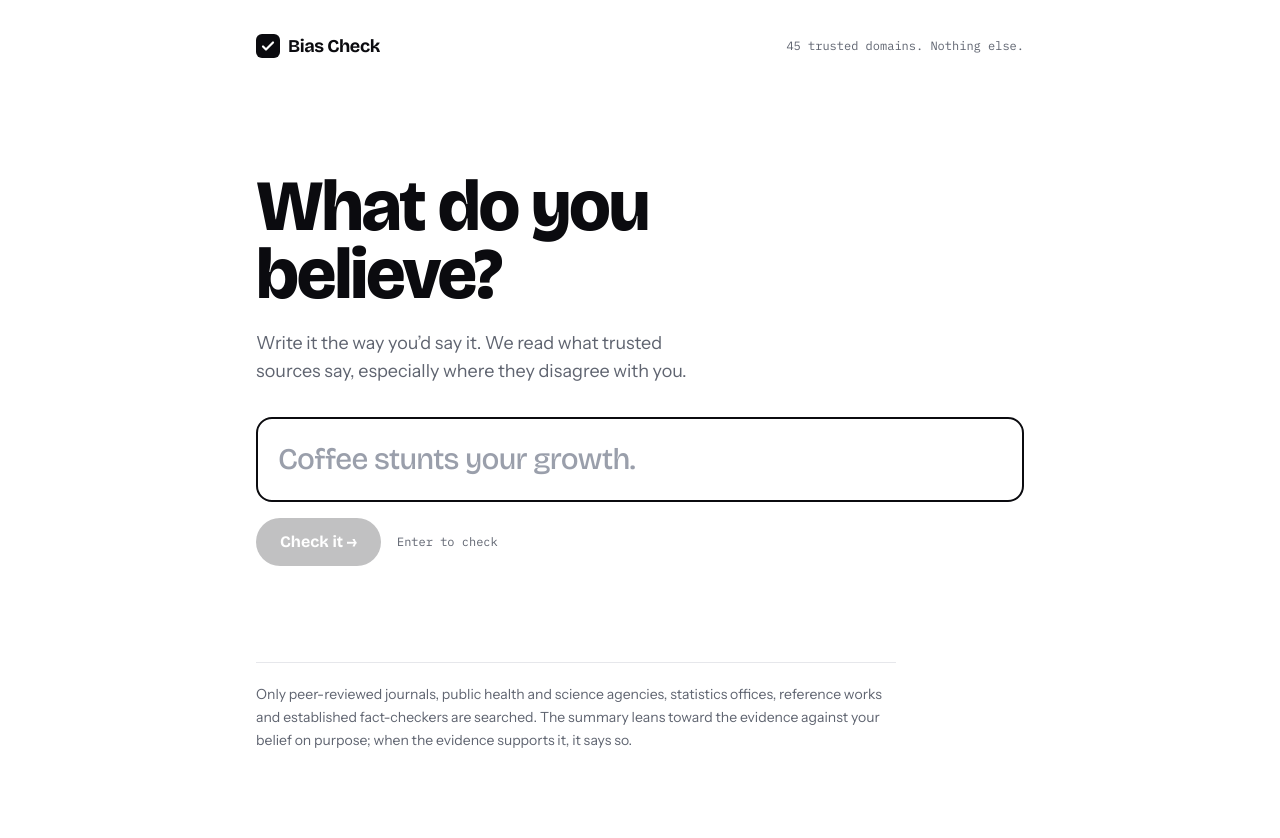
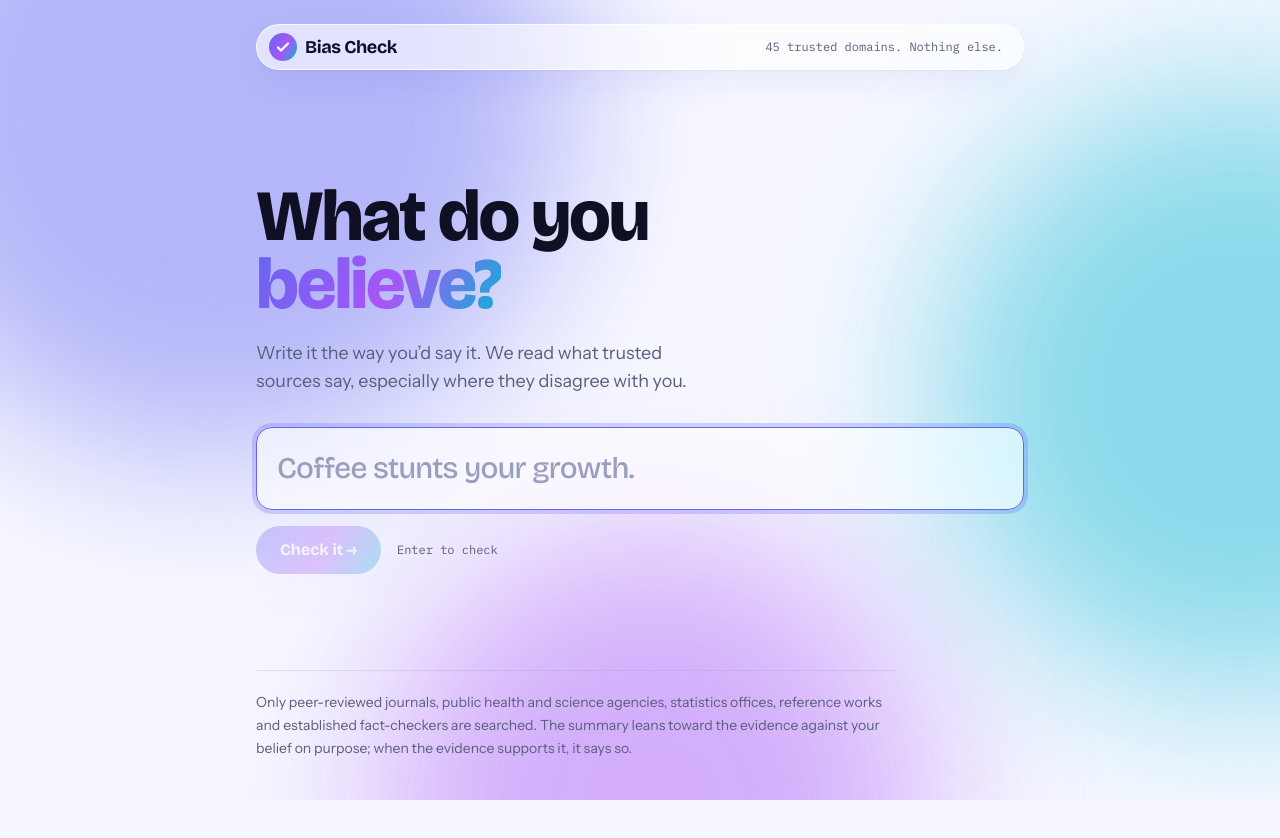
Before and after one commit to MarinaTkd/bias-check, a Next.js app in the folder bias-check/: page / in a window 1280 px wide. Shown: the top 838 px of the page. Built offline with nearby package versions, Linux system fonts and the light colour scheme.

Commit message:
feat: colourful aurora background, glass surfaces, brand gradient and verdict glow

```diff
--- a/bias-check/app/globals.css
+++ b/bias-check/app/globals.css
@@ -1,12 +1,23 @@
 @import "tailwindcss";
 
 :root {
-  --bg: #ffffff;
-  --fg: #0b0b0f;
-  --muted: #5f6470;
-  --faint: #9a9fab;
-  --line: #e6e7eb;
-  --field: #f3f4f6;
+  --bg: #f7f8ff;
+  --fg: #0f1023;
+  --muted: #5a5f7d;
+  --faint: #9a9fc0;
+  --line: rgba(99, 102, 241, 0.14);
+  --field: rgba(255, 255, 255, 0.55);
+
+  /* Brand gradient: indigo -> violet -> cyan. */
+  --brand-a: #6366f1;
+  --brand-b: #a855f7;
+  --brand-c: #06b6d4;
+  --brand: linear-gradient(120deg, var(--brand-a), var(--brand-b) 55%, var(--brand-c));
+
+  /* Background blobs default to the brand; a verdict recolours them. */
+  --blob-1: var(--brand-a);
+  --blob-2: var(--brand-c);
+  --blob-3: var(--brand-b);
 
   --v-false: #e5322d;
   --v-mostly-false: #f26a21;
@@ -15,9 +26,8 @@
   --v-true: #17a65b;
   --v-unverifiable: #6b7280;
 
-  /* Set on <main> when a verdict lands; the page tints toward it. */
-  --v: transparent;
-  --tint: color-mix(in srgb, var(--v) 7%, var(--bg));
+  /* Set on <main> when a verdict lands. */
+  --v: var(--brand-a);
 }
 
 @theme inline {
@@ -39,17 +49,87 @@ body {
 }
 
 :focus-visible {
-  outline: 3px solid var(--fg);
+  outline: 3px solid var(--brand-a);
   outline-offset: 3px;
 }
 textarea:focus-visible {
   outline: none;
 }
 
-/* The page reacts to the verdict. */
-.tinted {
-  background: linear-gradient(var(--tint), var(--bg) 70vh);
-  transition: background 600ms ease;
+/* Aurora background: three blurred blobs that drift slowly and take the verdict's colour. */
+.aurora {
+  position: fixed;
+  inset: 0;
+  z-index: -1;
+  overflow: hidden;
+  pointer-events: none;
+}
+.aurora::before,
+.aurora::after,
+.aurora > i {
+  content: "";
+  position: absolute;
+  border-radius: 50%;
+  filter: blur(80px);
+  opacity: 0.45;
+  transition: background 900ms ease;
+  animation: drift 18s ease-in-out infinite alternate;
+}
+.aurora::before {
+  width: 55vw;
+  height: 55vw;
+  top: -20vw;
+  left: -12vw;
+  background: var(--blob-1);
+}
+.aurora::after {
+  width: 45vw;
+  height: 45vw;
+  top: 10vh;
+  right: -15vw;
+  background: var(--blob-2);
+  animation-delay: -6s;
+}
+.aurora > i {
+  width: 40vw;
+  height: 40vw;
+  bottom: -18vw;
+  left: 25vw;
+  background: var(--blob-3);
+  animation-delay: -12s;
+}
+.verdict-page {
+  --blob-1: var(--v);
+  --blob-2: color-mix(in srgb, var(--v) 60%, var(--brand-c));
+  --blob-3: color-mix(in srgb, var(--v) 60%, var(--brand-b));
+}
+
+.glass {
+  background: rgba(255, 255, 255, 0.62);
+  backdrop-filter: blur(18px) saturate(1.4);
+  -webkit-backdrop-filter: blur(18px) saturate(1.4);
+  border: 1px solid rgba(255, 255, 255, 0.8);
+  box-shadow: 0 1px 2px rgba(15, 16, 35, 0.04), 0 12px 40px -12px rgba(79, 70, 229, 0.18);
+}
+
+.brand-text {
+  background: var(--brand);
+  -webkit-background-clip: text;
+  background-clip: text;
+  color: transparent;
+}
+.brand-bg {
+  background: var(--brand);
+}
+.brand-ring:focus-within {
+  box-shadow: 0 0 0 4px color-mix(in srgb, var(--brand-a) 25%, transparent);
+  border-color: var(--brand-a);
+}
+
+/* Verdict block: gradient of the verdict colour with a matching glow. */
+.verdict {
+  background: linear-gradient(135deg, var(--v), color-mix(in srgb, var(--v) 65%, var(--brand-b)));
+  box-shadow: 0 20px 60px -20px color-mix(in srgb, var(--v) 70%, transparent);
 }
 
 /* The claim, marked on the verdict block. Strike for false, underline for true,
@@ -87,7 +167,7 @@ textarea:focus-visible {
 }
 
 .shimmer {
-  background: linear-gradient(90deg, var(--field) 0%, #e9eaee 50%, var(--field) 100%);
+  background: linear-gradient(90deg, rgba(99, 102, 241, 0.1) 0%, rgba(168, 85, 247, 0.22) 50%, rgba(99, 102, 241, 0.1) 100%);
   background-size: 200% 100%;
   animation: shimmer 1.6s linear infinite;
 }
@@ -100,6 +180,11 @@ textarea:focus-visible {
   animation: dots 1.4s steps(4, end) infinite;
 }
 
+@keyframes drift {
+  to {
+    transform: translate(6vw, 4vh) scale(1.08);
+  }
+}
 @keyframes draw {
   to {
     background-size: 100% var(--thickness);
@@ -154,7 +239,10 @@ textarea:focus-visible {
   .shimmer {
     animation: none;
   }
-  .tinted {
+  .aurora::before,
+  .aurora::after,
+  .aurora > i {
+    animation: none;
     transition: none;
   }
   .ellipsis::after {
--- a/bias-check/app/page.tsx
+++ b/bias-check/app/page.tsx
@@ -67,13 +67,16 @@ export default function Page() {
 
   return (
     <main
-      className="tinted flex-1 px-5 pb-24 pt-8 sm:px-8"
+      className={`flex-1 px-5 pb-24 pt-6 sm:px-8 ${v ? "verdict-page" : ""}`}
       style={v ? ({ "--v": v.color } as React.CSSProperties) : undefined}
     >
+      <div className="aurora" aria-hidden>
+        <i />
+      </div>
       <div className="mx-auto w-full max-w-3xl">
-        <header className="flex items-center justify-between">
+        <header className="glass flex items-center justify-between rounded-full py-2 pl-3 pr-5">
           <Link href="/" className="flex items-center gap-2 font-display text-lg font-bold tracking-tight">
-            <span className="grid size-6 place-items-center rounded-md bg-fg text-bg" aria-hidden>
+            <span className="brand-bg grid size-7 place-items-center rounded-full text-white" aria-hidden>
               <svg width="14" height="14" viewBox="0 0 14 14" fill="none">
                 <path d="M2 7.5l3 3 7-7" stroke="currentColor" strokeWidth="2.2" strokeLinecap="round" strokeLinejoin="round" />
               </svg>
@@ -88,7 +91,7 @@ export default function Page() {
             <label htmlFor="claim" className="block font-display text-5xl font-extrabold leading-[0.95] tracking-[-0.03em] sm:text-7xl">
               What do you
               <br />
-              believe?
+              <span className="brand-text">believe?</span>
             </label>
             <p className="mt-5 max-w-md text-lg text-muted">
               Write it the way you&rsquo;d say it. We read what trusted sources say, especially where they disagree with you.
@@ -107,13 +110,13 @@ export default function Page() {
                   submit();
                 }
               }}
-              className="mt-8 block w-full resize-none rounded-2xl border-2 border-fg bg-bg p-5 font-display text-2xl font-medium leading-snug tracking-tight placeholder:text-faint sm:text-3xl [field-sizing:content]"
+              className="glass brand-ring mt-8 block w-full resize-none rounded-2xl p-5 font-display text-2xl font-medium leading-snug tracking-tight transition placeholder:text-faint focus:outline-none sm:text-3xl [field-sizing:content]"
             />
             <div className="mt-4 flex flex-wrap items-center gap-4">
               <button
                 type="submit"
                 disabled={!ready}
-                className="rounded-full bg-fg px-6 py-3 font-display text-base font-bold text-bg transition hover:scale-[1.02] disabled:opacity-25 disabled:hover:scale-100"
+                className="brand-bg rounded-full px-6 py-3 font-display text-base font-bold text-white shadow-[0_10px_30px_-10px_rgba(99,102,241,0.7)] transition hover:scale-[1.03] hover:shadow-[0_14px_36px_-10px_rgba(99,102,241,0.8)] disabled:opacity-30 disabled:shadow-none disabled:hover:scale-100"
               >
                 Check it &rarr;
               </button>
@@ -126,8 +129,7 @@ export default function Page() {
           <section className="mt-10 sm:mt-14" aria-live="polite">
             {/* The verdict block: colour when the answer lands, grey while reading. */}
             <div
-              className={`rise overflow-hidden rounded-3xl p-6 sm:p-9 ${v ? "text-white" : "bg-field"}`}
-              style={v ? { background: v.color } : undefined}
+              className={`rise overflow-hidden rounded-3xl p-6 sm:p-9 ${v ? "verdict text-white" : "glass"}`}
             >
               <p className={`font-mono text-xs uppercase tracking-[0.16em] ${v ? "text-white/70" : "text-muted"}`}>
                 {loading ? <span className="ellipsis">Reading trusted sources</span> : error ? "Couldn't check" : "Verdict"}
@@ -148,7 +150,7 @@ export default function Page() {
                 </p>
                 <div className="mt-4 flex flex-wrap gap-1.5">
                   {TRUSTED_SOURCES.flatMap((g) => g.domains).map((d) => (
-                    <span key={d} className="rounded-full border border-line bg-bg px-2.5 py-1 font-mono text-[0.7rem] text-muted">
+                    <span key={d} className="glass rounded-full px-2.5 py-1 font-mono text-[0.7rem] text-muted">
                       {d}
                     </span>
                   ))}
@@ -159,7 +161,7 @@ export default function Page() {
             {error && (
               <div role="alert" className="mt-8">
                 <p className="text-lg">{error}</p>
-                <button onClick={reset} className="mt-3 rounded-full border-2 border-fg px-5 py-2 font-display text-sm font-bold">
+                <button onClick={reset} className="brand-bg mt-3 rounded-full px-5 py-2 font-display text-sm font-bold text-white">
                   Try another belief
                 </button>
               </div>
@@ -196,7 +198,7 @@ export default function Page() {
                         <li
                           key={s.url}
                           id={`src-${i + 1}`}
-                          className="scroll-mt-6 rounded-2xl border border-line bg-bg p-4 transition target:border-fg target:shadow-[0_0_0_3px_var(--line)]"
+                          className="glass scroll-mt-6 rounded-2xl p-4 transition hover:-translate-y-0.5 target:shadow-[0_0_0_3px_var(--v)]"
                         >
                           <div className="flex items-center gap-2 font-mono text-xs text-muted">
                             <span
@@ -232,7 +234,7 @@ export default function Page() {
 
                 <button
                   onClick={reset}
-                  className="mt-12 rounded-full border-2 border-fg px-6 py-3 font-display text-base font-bold transition hover:bg-fg hover:text-bg"
+                  className="brand-bg mt-12 rounded-full px-6 py-3 font-display text-base font-bold text-white shadow-[0_10px_30px_-10px_rgba(99,102,241,0.7)] transition hover:scale-[1.03]"
                 >
                   Check another belief
                 </button>
```
